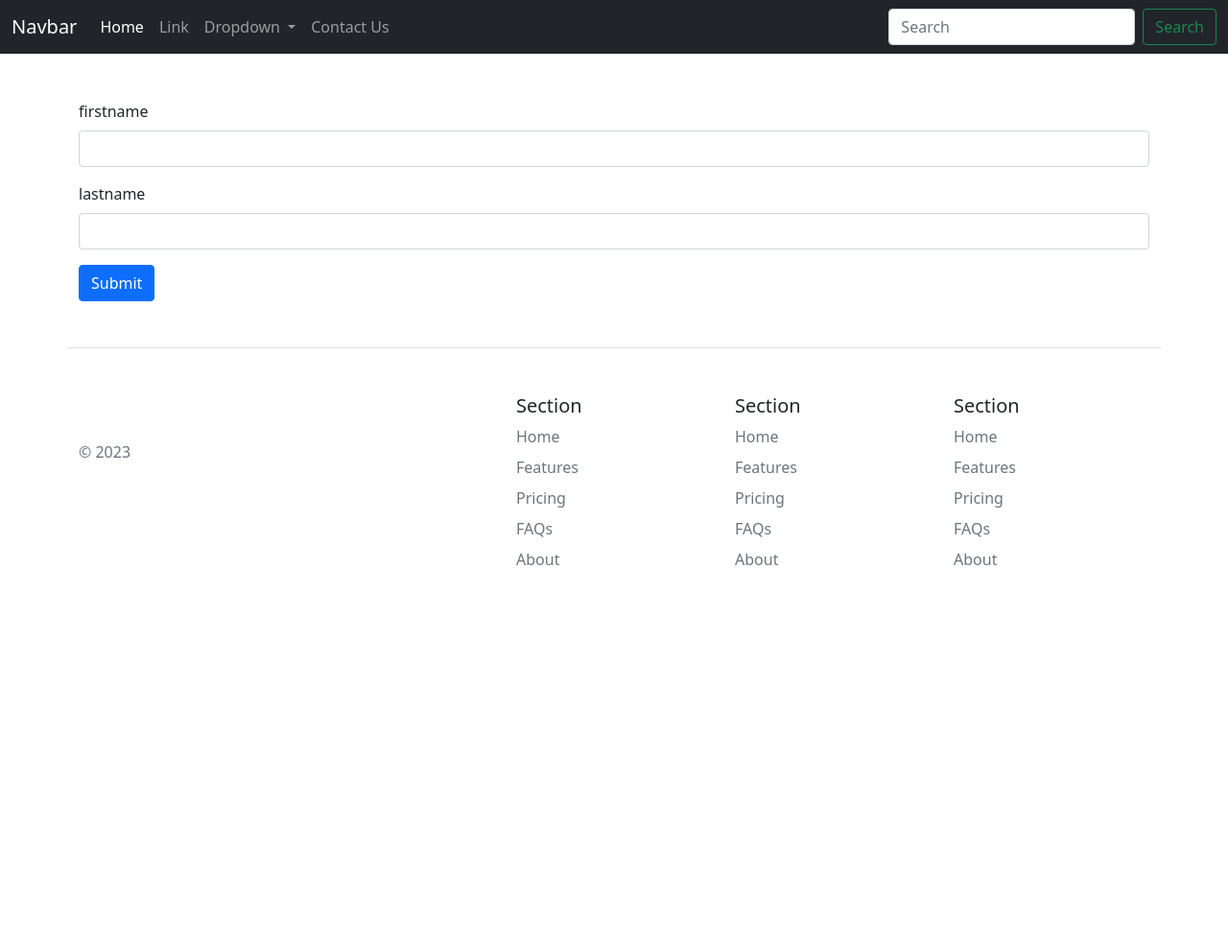
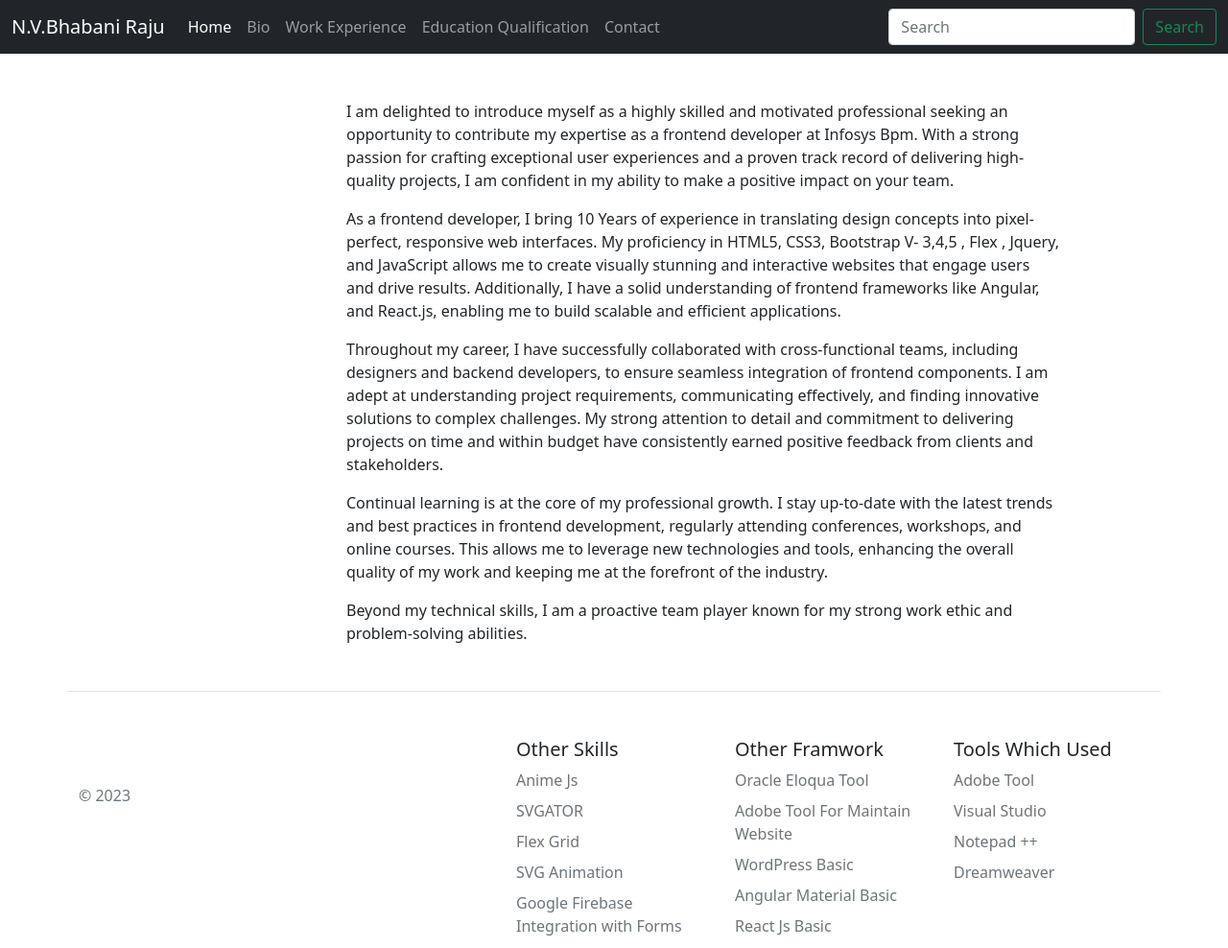
Before and after one commit to Bhabaniraju/keyskills, a plain HTML site: page index.html in a window 1280 px wide. Shown: the whole page at 96% size. Before the commit the page ends 800 px from the top, so only its background shows below. Drawn offline with nearby package versions, Linux system fonts and the light colour scheme.

Commit message:
Profile Added

```diff
--- a/footer.html
+++ b/footer.html
@@ -8,39 +8,39 @@
     </div>
 
     <div class="col mb-3">
-
+<h4></h4>
     </div>
 
     <div class="col mb-3">
-      <h5>Section</h5>
+      <h5>Other Skills</h5>
       <ul class="nav flex-column">
-        <li class="nav-item mb-2"><a href="#" class="nav-link p-0 text-muted">Home</a></li>
-        <li class="nav-item mb-2"><a href="#" class="nav-link p-0 text-muted">Features</a></li>
-        <li class="nav-item mb-2"><a href="#" class="nav-link p-0 text-muted">Pricing</a></li>
-        <li class="nav-item mb-2"><a href="#" class="nav-link p-0 text-muted">FAQs</a></li>
-        <li class="nav-item mb-2"><a href="#" class="nav-link p-0 text-muted">About</a></li>
+        <li class="nav-item mb-2"><a href="#" class="nav-link p-0 text-muted">Anime Js</a></li>
+        <li class="nav-item mb-2"><a href="#" class="nav-link p-0 text-muted">SVGATOR</a></li>
+        <li class="nav-item mb-2"><a href="#" class="nav-link p-0 text-muted">Flex Grid</a></li>
+        <li class="nav-item mb-2"><a href="#" class="nav-link p-0 text-muted">SVG Animation</a></li>
+        <li class="nav-item mb-2"><a href="#" class="nav-link p-0 text-muted">Google Firebase Integration with Forms</a></li>
       </ul>
     </div>
 
     <div class="col mb-3">
-      <h5>Section</h5>
+      <h5>Other Framwork</h5>
       <ul class="nav flex-column">
-        <li class="nav-item mb-2"><a href="#" class="nav-link p-0 text-muted">Home</a></li>
-        <li class="nav-item mb-2"><a href="#" class="nav-link p-0 text-muted">Features</a></li>
-        <li class="nav-item mb-2"><a href="#" class="nav-link p-0 text-muted">Pricing</a></li>
-        <li class="nav-item mb-2"><a href="#" class="nav-link p-0 text-muted">FAQs</a></li>
-        <li class="nav-item mb-2"><a href="#" class="nav-link p-0 text-muted">About</a></li>
+        <li class="nav-item mb-2"><a href="#" class="nav-link p-0 text-muted">Oracle Eloqua Tool</a></li>
+        <li class="nav-item mb-2"><a href="#" class="nav-link p-0 text-muted">Adobe Tool For Maintain Website </a></li>
+        <li class="nav-item mb-2"><a href="#" class="nav-link p-0 text-muted">WordPress Basic</a></li>
+        <li class="nav-item mb-2"><a href="#" class="nav-link p-0 text-muted">Angular Material Basic</a></li>
+        <li class="nav-item mb-2"><a href="#" class="nav-link p-0 text-muted">React Js Basic</a></li>
       </ul>
     </div>
 
     <div class="col mb-3">
-      <h5>Section</h5>
+      <h5>Tools Which Used</h5>
       <ul class="nav flex-column">
-        <li class="nav-item mb-2"><a href="#" class="nav-link p-0 text-muted">Home</a></li>
-        <li class="nav-item mb-2"><a href="#" class="nav-link p-0 text-muted">Features</a></li>
-        <li class="nav-item mb-2"><a href="#" class="nav-link p-0 text-muted">Pricing</a></li>
-        <li class="nav-item mb-2"><a href="#" class="nav-link p-0 text-muted">FAQs</a></li>
-        <li class="nav-item mb-2"><a href="#" class="nav-link p-0 text-muted">About</a></li>
+        <li class="nav-item mb-2"><a href="#" class="nav-link p-0 text-muted">Adobe Tool</a></li>
+        <li class="nav-item mb-2"><a href="#" class="nav-link p-0 text-muted">Visual Studio</a></li>
+        <li class="nav-item mb-2"><a href="#" class="nav-link p-0 text-muted">Notepad ++</a></li>
+        <li class="nav-item mb-2"><a href="#" class="nav-link p-0 text-muted">Dreamweaver</a></li>
+
       </ul>
     </div>
   </footer>
--- a/header.html
+++ b/header.html
@@ -1,6 +1,6 @@
 <nav class="navbar navbar-expand-lg navbar-dark bg-dark alpha ">
     <div class="container-fluid">
-        <a class="navbar-brand" href="#">Navbar</a>
+        <a class="navbar-brand" href="#">N.V.Bhabani Raju</a>
         <button class="navbar-toggler" type="button" data-bs-toggle="collapse"
             data-bs-target="#navbarSupportedContent" aria-controls="navbarSupportedContent"
             aria-expanded="false" aria-label="Toggle navigation">
@@ -12,24 +12,16 @@
                     <a class="nav-link active" aria-current="page" href="#">Home</a>
                 </li>
                 <li class="nav-item">
-                    <a class="nav-link" href="#">Link</a>
-                </li>
-                <li class="nav-item dropdown">
-                    <a class="nav-link dropdown-toggle" href="#" id="navbarDropdown" role="button"
-                        data-bs-toggle="dropdown" aria-expanded="false">
-                        Dropdown
-                    </a>
-                    <ul class="dropdown-menu" aria-labelledby="navbarDropdown">
-                        <li><a class="dropdown-item" href="#">Action</a></li>
-                        <li><a class="dropdown-item" href="#">Another action</a></li>
-                        <li>
-                            <hr class="dropdown-divider">
-                        </li>
-                        <li><a class="dropdown-item" href="#">Something else here</a></li>
-                    </ul>
+                    <a class="nav-link" href="#">Bio</a>
                 </li>
                 <li class="nav-item">
-                    <a class="nav-link" href="#" tabindex="-1" aria-disabled="true">Contact Us</a>
+                    <a class="nav-link" href="#" tabindex="-1" aria-disabled="true">Work Experience</a>
+                </li>
+                <li class="nav-item">
+                    <a class="nav-link" href="#" tabindex="-1" aria-disabled="true">Education Qualification</a>
+                </li>
+                <li class="nav-item">
+                    <a class="nav-link" href="#" tabindex="-1" aria-disabled="true">Contact</a>
                 </li>
             </ul>
             <form class="d-flex">
--- a/index.html
+++ b/index.html
@@ -18,18 +18,22 @@
     <body>
       <div id="header"></div>
         <div class="container">
-            <div>
+            <div class="col-md-8 offset-md-3">
                 <div class="mb-3 my-5">
-                    <label for="firstname" class="form-label">firstname</label>
-                    <input type="text" class="form-control" id="firstname" value="" aria-describedby="emailHelp">
+<p>
+    I am delighted to introduce myself as a highly skilled and motivated professional seeking an opportunity to contribute my expertise as a frontend developer at Infosys Bpm. With a strong passion for crafting exceptional user experiences and a proven track record of delivering high-quality projects, I am confident in my ability to make a positive impact on your team.</p>
+
+    <p>As a frontend developer, I bring 10 Years of experience in translating design concepts into pixel-perfect, responsive web interfaces. My proficiency in HTML5, CSS3, Bootstrap V- 3,4,5 , Flex , Jquery, and JavaScript allows me to create visually stunning and interactive websites that engage users and drive results. Additionally, I have a solid understanding of frontend frameworks like Angular, and React.js, enabling me to build scalable and efficient applications.</p>
+
+    <p> Throughout my career, I have successfully collaborated with cross-functional teams, including designers and backend developers, to ensure seamless integration of frontend components. I am adept at understanding project requirements, communicating effectively, and finding innovative solutions to complex challenges. My strong attention to detail and commitment to delivering projects on time and within budget have consistently earned positive feedback from clients and stakeholders.</p>
+
+    <p>  Continual learning is at the core of my professional growth. I stay up-to-date with the latest trends and best practices in frontend development, regularly attending conferences, workshops, and online courses. This allows me to leverage new technologies and tools, enhancing the overall quality of my work and keeping me at the forefront of the industry.</p>
+
+    <p> Beyond my technical skills, I am a proactive team player known for my strong work ethic and problem-solving abilities.
+</p>
 
                 </div>
-                <div class="mb-3">
-                    <label for="lastname" class="form-label">lastname</label>
-                    <input type="text" class="form-control" id="lastname" value="">
-                </div>
 
-                <button type="submit" class="btn btn-primary" id="add" onclick="myname()">Submit</button>
             </div>
 
             <div id="root"></div>
```
